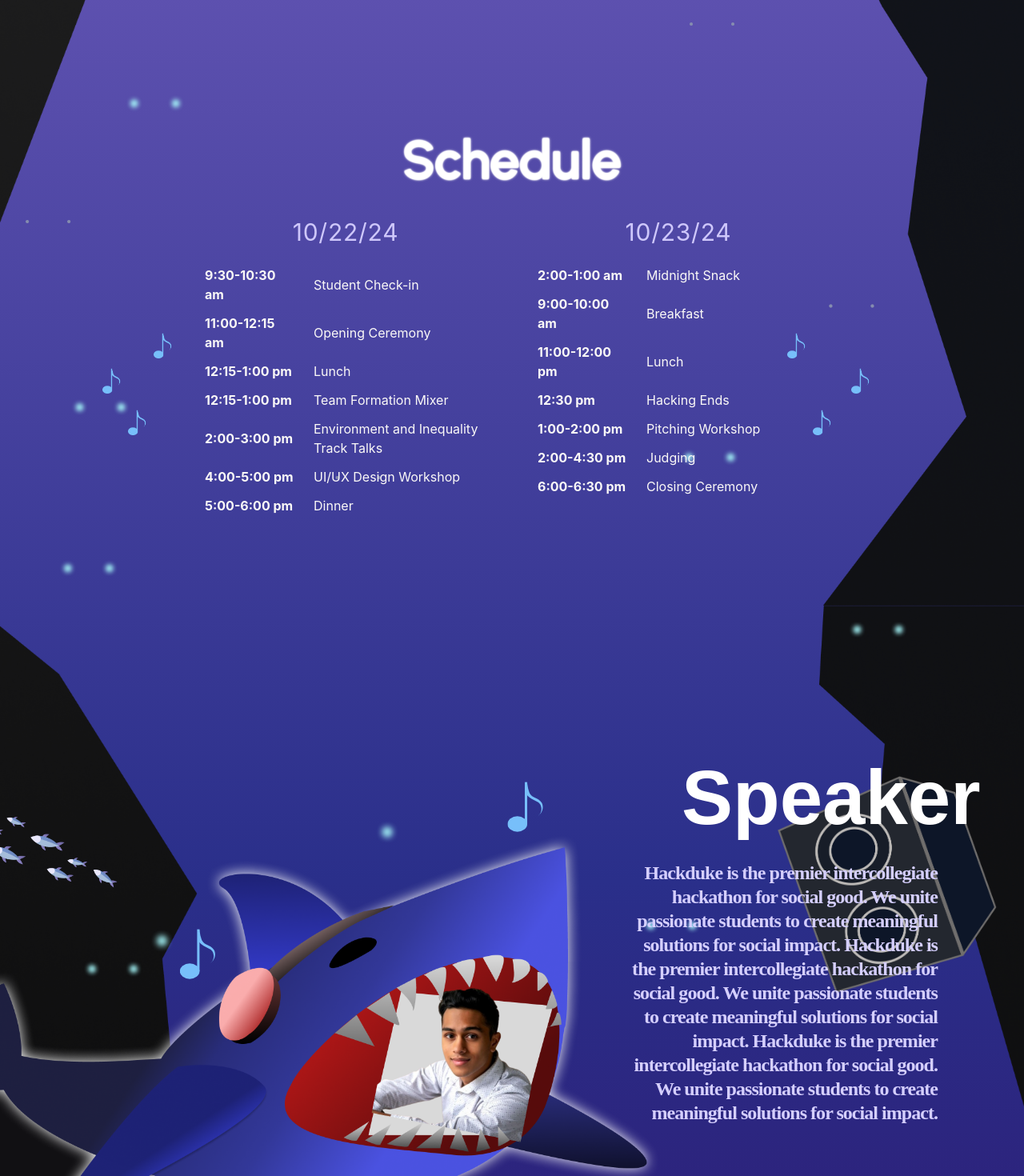
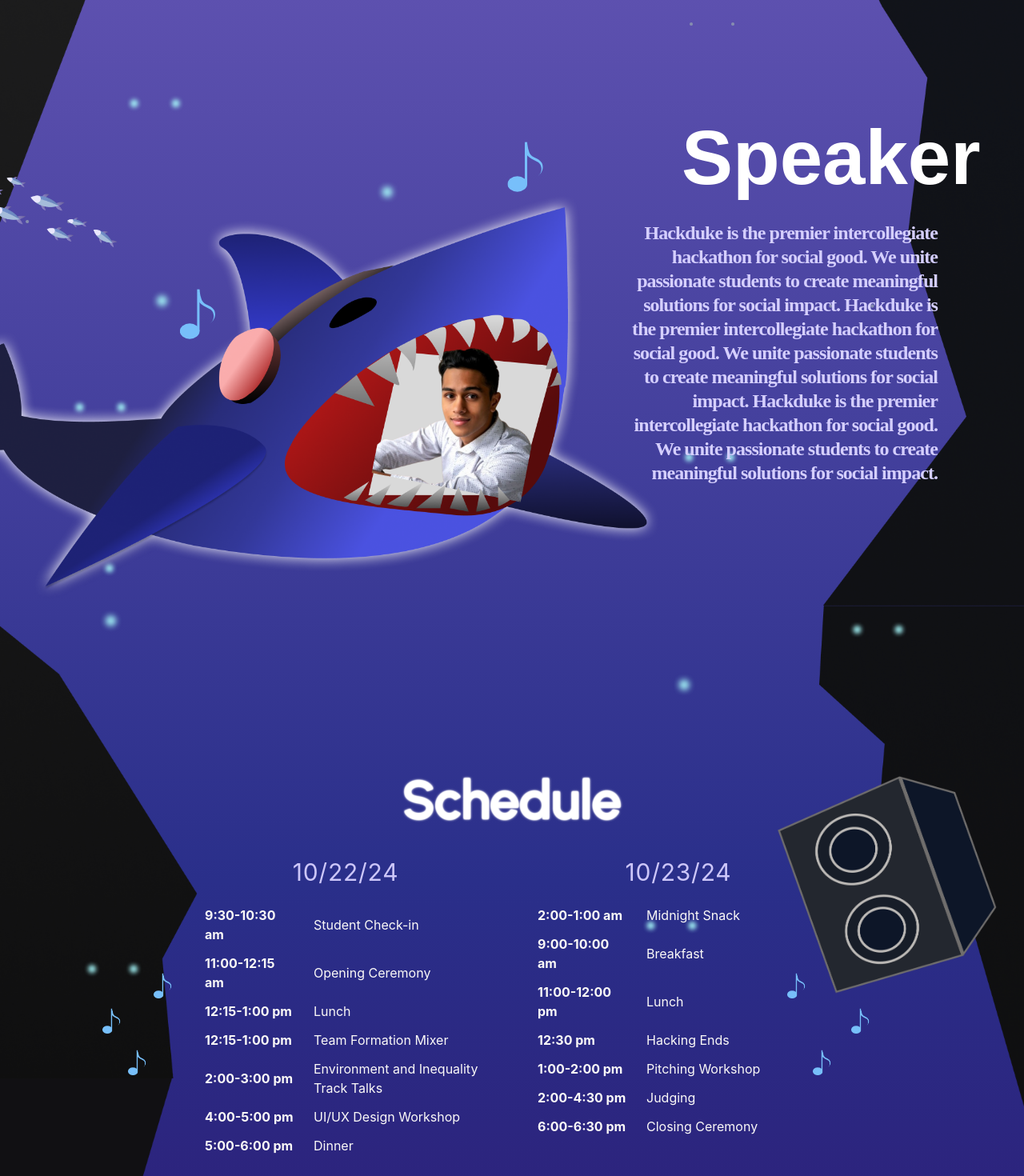
Before and after one commit to hack-duke/2025.hackduke.org, a React (Create React App) app: page / in a window 1280 px wide. Shown: the part 2260-3730 px from the top of the page at 80% size. Built offline with nearby package versions, Linux system fonts and the light colour scheme.

Commit message:
changed order of pages

```diff
--- a/src/App.js
+++ b/src/App.js
@@ -36,12 +36,12 @@
           <Tracks />
         </section>
 
+        <section id='speaker'>
+          <Speaker />
+        </section>
+
         <section id='schedule'>
           <Schedule />
-        </section>
-
-        <section id='speaker'>
-          <Speaker />
         </section>
 
         <section id='faq'>
```
